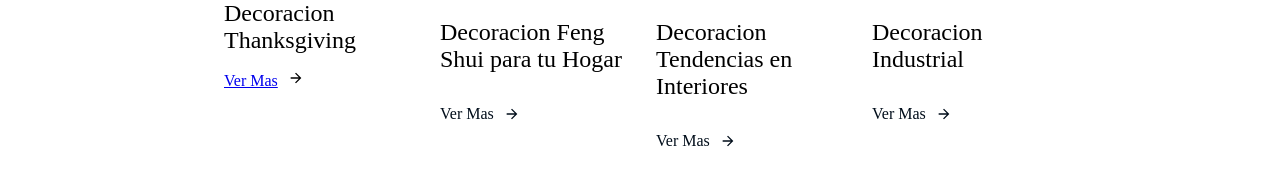
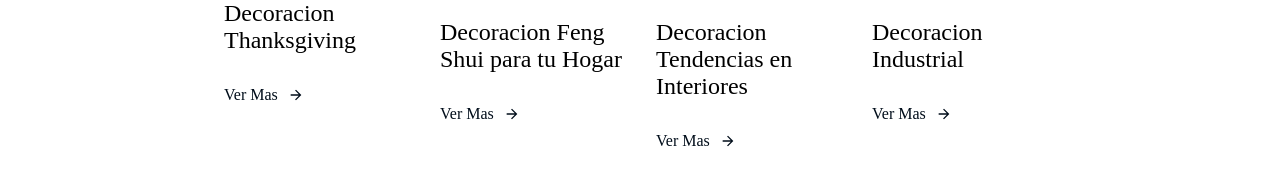
Before and after one commit to jackieung451/React-Furniture, a React (Create React App) app: page /blog in a window 1280 px wide. Shown: the part 333-503 px from the top of the page. Built offline with nearby package versions, Linux system fonts and the light colour scheme.

Commit message:
Updating React Router for Blog Pages

```diff
--- a/src/App.js
+++ b/src/App.js
@@ -14,6 +14,7 @@ import "aos/dist/aos.css";
 import Blog from "./pages/Blog";
 import History from "./pages/History";
 import Thanksgiving from "./pages/Thanksgiving";
+import FengShui from "./pages/FengShui";
 
 function App() {
   const [isOpen, setIsOpen] = useState(false);
@@ -46,6 +47,7 @@ function App() {
         <Route path="/history" component={History} />
         <Route path="/contact" component={Contact} />
         <Route path="/Thanksgiving" component={Thanksgiving} />
+        <Route path="/FengShui" component={FengShui} />
       </Switch>
 
       <Footer />
--- a/src/components/BlogCoverPage.js
+++ b/src/components/BlogCoverPage.js
@@ -7,6 +7,7 @@ import HomeTwo from "../images/img2.jpg";
 import HomeThree from "../images/img4.jpg";
 import { Switch, Route, NavLink, Redirect } from "react-router-dom";
 import Thanksgiving from "../pages/Thanksgiving";
+import FengShui from "../pages/FengShui";
 
 const Section = styled.section`
   width: 100%;
@@ -104,9 +105,12 @@ const BlogCoverPage = () => {
             >
               <Image src={HomeOne} alt="home" />
               <h2>Ideas de Decoracion Thanksgiving</h2>
-              <Link to="../Thanksgiving">Ver Mas</Link>
-              <Arrow />
-
+              {/* <NavLink to="../Thanksgiving">Ver Mas</NavLink>
+              <Arrow /> */}
+              <InfoLink to="/Thanksgiving">
+                <p>Ver Mas</p>
+                <Arrow />
+              </InfoLink>
               {/* <Image src={HomeThree} alt="home" />
             <h2>Comedores</h2>
             <InfoLink to="/homes">
@@ -131,7 +135,8 @@ const BlogCoverPage = () => {
                 `}
               />
               <h2>Decoracion Feng Shui para tu Hogar</h2>
-              <InfoLink to="/homes">
+              {/* <Link to="../FengShui">Ver Mas</Link> */}
+              <InfoLink to="/FengShui">
                 <p>Ver Mas</p>
                 <Arrow />
               </InfoLink>
@@ -188,6 +193,9 @@ const BlogCoverPage = () => {
         <Redirect path="/Thanksgiving">
           <Thanksgiving />
         </Redirect>
+        <Redirect path="/FengShui">
+          <FengShui />
+        </Redirect>
       </Switch>
     </BrowserRouter>
   );
--- a/src/data/MenuData.js
+++ b/src/data/MenuData.js
@@ -7,6 +7,7 @@ export const menuData = [
 
 export const menuDataTwo = [
   { title: "Thanksgiving", link: "/Thanksgiving" },
+  { title: "FengShui", link: "/FengShui" },
   { title: "Catalog", link: "/catalog" },
   { title: "Blog", link: "/blog" },
   { title: "History", link: "/history" },
--- /dev/null
+++ b/src/pages/FengShui.js
@@ -0,0 +1,8 @@
+import React from "react";
+import AsianEnergy from "../data/AsianEnergy";
+
+const FengShui = () => {
+  return <AsianEnergy />;
+};
+
+export default FengShui;
```
